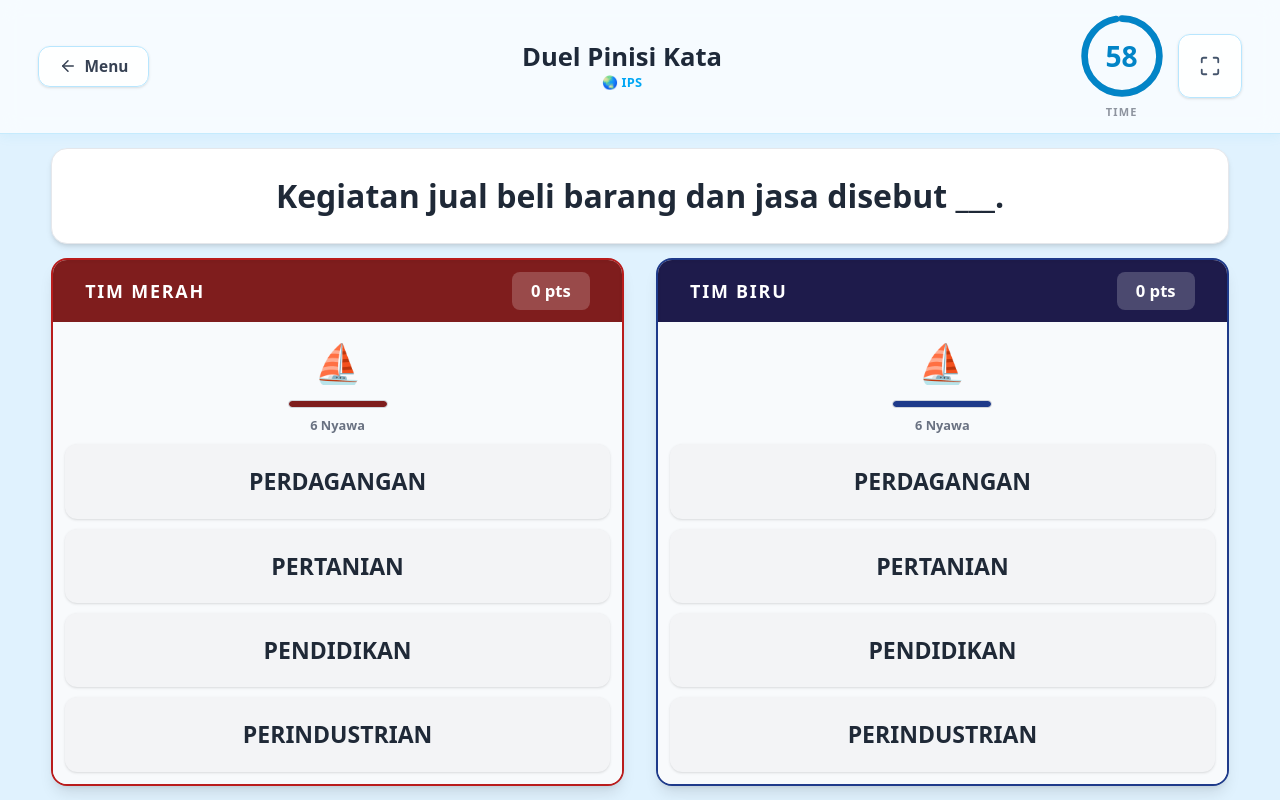
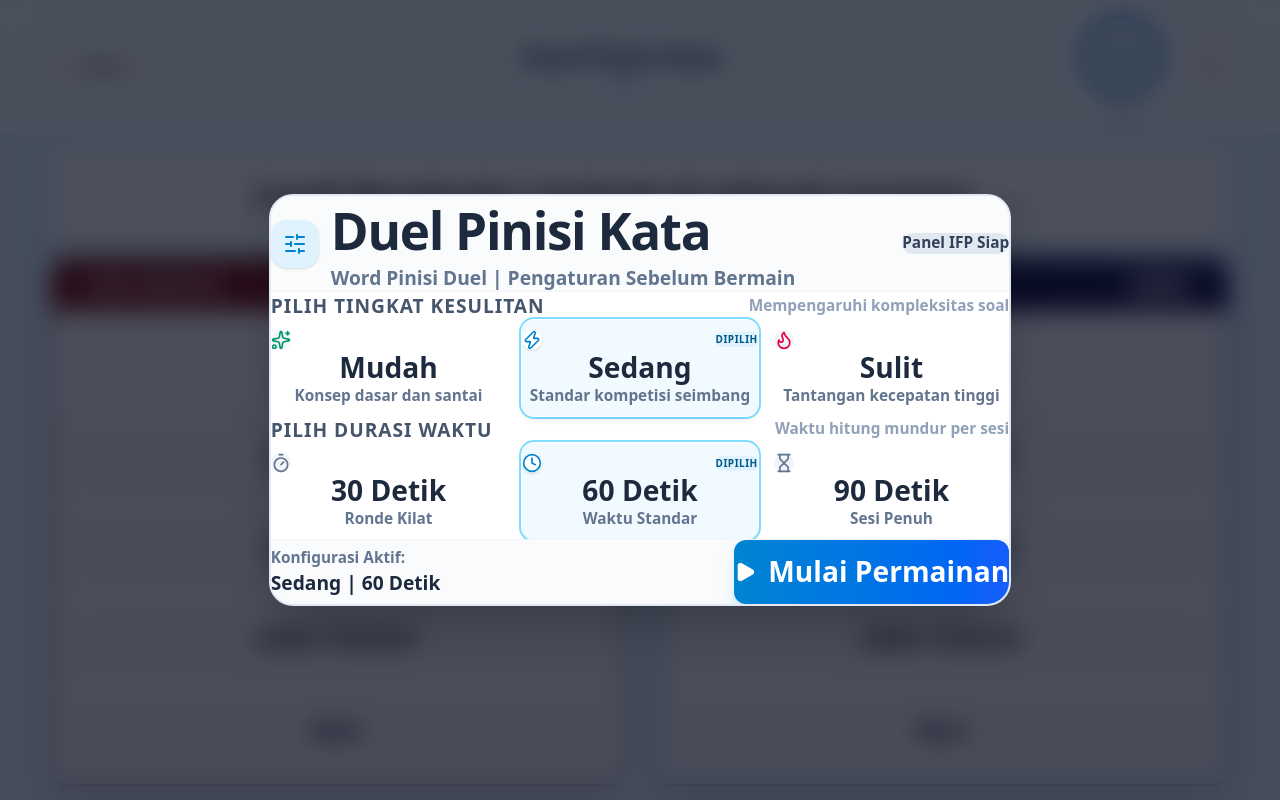
Before and after one commit to DiaztMF/EduPanel, a Next.js app: page /games/word-pinisi-duel in a window 1280 px wide. Built offline with nearby package versions, Linux system fonts and the light colour scheme.

Commit message:
feat: expand word challenges and add setup modal to word-pinisi-duel

```diff
--- a/src/app/games/word-pinisi-duel/page.tsx
+++ b/src/app/games/word-pinisi-duel/page.tsx
@@ -5,37 +5,53 @@
 import { usePinisiStore, MAX_ERRORS } from "@/store/usePinisiStore";
 import { GameHeader } from "@/components/game/GameHeader";
 import { VictoryResultModal } from "@/components/game/VictoryResultModal";
+import { GameSetupModal } from "@/components/game/GameSetupModal";
 import { CATEGORY_LABEL } from "@/data/word-challenges";
+import { Sailboat, CheckCircle2, AlertTriangle, SlidersHorizontal } from "lucide-react";
 
-const GAME_DURATION = 60;
-type Phase = "countdown" | "playing" | "finished";
-
-const SHIP_STAGES = ["⛵", "🚢", "🛥️", "🚤", "🔥", "💥", "🌊"];
+type Phase = "setup" | "countdown" | "playing" | "finished";
 
 function ShipDisplay({ errors, player }: { errors: number; player: 1 | 2 }) {
+  const livesLeft = Math.max(0, MAX_ERRORS - errors);
   const pct = Math.min(errors / MAX_ERRORS, 1);
   const color = player === 1 ? "#1e3a8a" : "#7f1d1d";
-  const stage = Math.min(errors, SHIP_STAGES.length - 1);
+  const isCritical = errors >= MAX_ERRORS - 2;
 
   return (
     <div className="flex flex-col items-center gap-2">
       <motion.div
         key={errors}
-        animate={{ rotate: errors > 0 ? [-3, 3, -2, 0] : 0, scale: errors >= MAX_ERRORS ? [1, 1.3, 0.8] : 1 }}
-        transition={{ duration: 0.4 }}
-        style={{ fontSize: "clamp(24px, 3vw, 48px)", filter: errors >= MAX_ERRORS ? "grayscale(1)" : "none" }}
+        animate={{
+          rotate: errors > 0 ? [-4, 4, -2, 0] : 0,
+          scale: errors >= MAX_ERRORS ? [1, 1.25, 0.85] : 1,
+        }}
+        transition={{ duration: 0.35 }}
+        className={`p-3 rounded-2xl flex items-center justify-center shadow-sm border-2 ${
+          errors >= MAX_ERRORS
+            ? "bg-slate-200 border-slate-300 text-slate-400"
+            : isCritical
+            ? "bg-rose-50 border-rose-300 text-rose-600 animate-pulse"
+            : player === 1
+            ? "bg-blue-50 border-blue-200 text-blue-700"
+            : "bg-red-50 border-red-200 text-red-700"
+        }`}
       >
-        {SHIP_STAGES[stage]}
+        <Sailboat size={32} />
       </motion.div>
-      <div className="rounded-full overflow-hidden border" style={{ width: "clamp(60px, 8vw, 100px)", height: "clamp(8px, 1vh, 12px)", background: "#e5e7eb", borderColor: "#d1d5db" }}>
+      <div
+        className="rounded-full overflow-hidden border border-slate-300 bg-slate-200"
+        style={{ width: "clamp(70px, 9vw, 110px)", height: "clamp(8px, 1.2vh, 14px)" }}
+      >
         <motion.div
           className="h-full rounded-full"
           animate={{ width: `${(1 - pct) * 100}%` }}
           style={{ background: color }}
-          transition={{ type: "spring", stiffness: 100 }}
+          transition={{ type: "spring", stiffness: 120 }}
         />
       </div>
-      <span className="font-bold text-gray-500" style={{ fontSize: "clamp(10px, 1vw, 14px)" }}>{MAX_ERRORS - errors} Nyawa</span>
+      <span className="font-black text-slate-600 text-xs tracking-wide">
+        {livesLeft} / {MAX_ERRORS} Daya Tahan
+      </span>
     </div>
   );
 }
@@ -78,7 +94,9 @@
             style={{
               minHeight: "clamp(44px, 5vh, 72px)",
               fontSize: "clamp(16px, 1.8vw, 28px)",
-              opacity: disabled && !isGuessed ? 0.7 : 1,
+              padding: "clamp(6px, 1vh, 12px)",
+              lineHeight: 1.1,
+              userSelect: "none"
             }}
           >
             {opt}
@@ -89,42 +107,54 @@
   );
 }
 
-function TeamPanel({ player, errors, guessed, options, answer, score, onGuess, disabled }: {
-  player: 1 | 2; errors: number; guessed: Set<string>; options: string[]; answer: string; score: number; onGuess: (l: string) => void; disabled: boolean;
+function TeamPanel({
+  player, errors, guessed, options, answer, score, onGuess, disabled
+}: {
+  player: 1 | 2; errors: number; guessed: Set<string>; options: string[]; answer: string; score: number;
+  onGuess: (l: string) => void; disabled: boolean;
 }) {
   const isP1 = player === 1;
+  const isGameOver = errors >= MAX_ERRORS;
+  const isWordDone = guessed.has(answer);
+
   const headerColor = isP1 ? "#1e1b4b" : "#7f1d1d";
-  const borderColor = isP1 ? "#1e3a8a" : "#b91c1c";
+  const borderColor = isP1 ? "#1e3a8a" : "#7f1d1d";
   const teamName = isP1 ? "TIM BIRU" : "TIM MERAH";
-  const isWordDone = guessed.has(answer);
-  const isGameOver = errors >= MAX_ERRORS;
 
   return (
-    <div className="flex flex-col bg-white rounded-2xl shadow-lg border-2 overflow-hidden w-full h-full" style={{ borderColor: borderColor }}>
-      {/* Header bar */}
-      <div className="flex items-center justify-between text-white shadow-inner flex-shrink-0" style={{ backgroundColor: headerColor, padding: "clamp(12px, 1.5vh, 20px) clamp(20px, 3vw, 32px)" }}>
-        <h2 className="font-bold tracking-widest" style={{ fontSize: "clamp(14px, 1.4vw, 22px)" }}>{teamName}</h2>
-        <div className="font-black bg-white/20 rounded-lg" style={{ padding: "clamp(6px, 0.8vh, 10px) clamp(12px, 1.5vw, 20px)", fontSize: "clamp(13px, 1.3vw, 18px)" }}>{score} pts</div>
+    <div
+      className="flex flex-col bg-white rounded-2xl shadow-lg border-2 overflow-hidden w-full h-full"
+      style={{ borderColor: borderColor }}
+    >
+      <div
+        className="flex items-center justify-between text-white shadow-inner flex-shrink-0"
+        style={{
+          backgroundColor: headerColor,
+          padding: "clamp(8px, 1vh, 16px) clamp(16px, 2.5vw, 32px)",
+        }}
+      >
+        <h2 className="font-bold tracking-widest" style={{ fontSize: "clamp(14px, 1.6vw, 22px)" }}>{teamName}</h2>
+        <div className="font-black bg-white/20 rounded-lg" style={{ padding: "clamp(4px, 0.6vh, 8px) clamp(10px, 1.2vw, 16px)", fontSize: "clamp(12px, 1.3vw, 18px)" }}>{score} pts</div>
       </div>
 
-      {/* Content: ship + options fills all remaining height */}
-      <div className="flex-1 flex flex-col min-h-0" style={{ padding: "clamp(10px, 1.5vh, 18px)", background: "#f8fafc", gap: "clamp(8px, 1.2vh, 14px)" }}>
-        {/* Ship status — compact, fixed height */}
-        <div className="flex justify-center items-center flex-shrink-0">
-           <ShipDisplay errors={errors} player={player} />
+      <div
+        className="flex-1 flex flex-col min-h-0"
+        style={{ padding: "clamp(10px, 1.5vh, 20px)", background: "#f8fafc", gap: "clamp(8px, 1.2vh, 16px)" }}
+      >
+        <div className="flex-shrink-0 flex items-center justify-center">
+          <ShipDisplay errors={errors} player={player} />
         </div>
 
-        {/* Options or result — flex-1 to fill remaining space */}
         <div className="flex-1 flex flex-col min-h-0">
           {isWordDone ? (
-            <motion.div initial={{ scale: 0.8, opacity: 0 }} animate={{ scale: 1, opacity: 1 }} className="flex-1 flex flex-col items-center justify-center">
-              <p style={{ fontSize: "clamp(48px,5vw,80px)" }}>🎉</p>
-              <p className="font-black text-[#10b981]" style={{ fontSize: "clamp(20px,2vw,36px)" }}>Berhasil!</p>
+            <motion.div initial={{ scale: 0.8, opacity: 0 }} animate={{ scale: 1, opacity: 1 }} className="flex-1 flex flex-col items-center justify-center gap-2">
+              <CheckCircle2 size={48} className="text-emerald-500" />
+              <p className="font-black text-emerald-600" style={{ fontSize: "clamp(18px, 2vw, 32px)" }}>Berhasil!</p>
             </motion.div>
           ) : isGameOver ? (
-            <motion.div initial={{ scale: 0.8, opacity: 0 }} animate={{ scale: 1, opacity: 1 }} className="flex-1 flex flex-col items-center justify-center">
-              <p style={{ fontSize: "clamp(48px,5vw,80px)" }}>💥</p>
-              <p className="font-black text-[#ef4444]" style={{ fontSize: "clamp(20px,2vw,36px)" }}>Tenggelam!</p>
+            <motion.div initial={{ scale: 0.8, opacity: 0 }} animate={{ scale: 1, opacity: 1 }} className="flex-1 flex flex-col items-center justify-center gap-2">
+              <AlertTriangle size={48} className="text-rose-500" />
+              <p className="font-black text-rose-600" style={{ fontSize: "clamp(18px, 2vw, 32px)" }}>Tenggelam!</p>
             </motion.div>
           ) : (
             <MultipleChoiceOptions
@@ -144,8 +174,9 @@
 export default function WordPinisiDuelPage() {
   const { currentWord, p1Guessed, p2Guessed, p1Errors, p2Errors, submitAnswer, nextWord, reset } = usePinisiStore();
 
-  const [phase, setPhase] = useState<Phase>("countdown");
+  const [phase, setPhase] = useState<Phase>("setup");
   const [countdown, setCountdown] = useState(3);
+  const [gameDuration, setGameDuration] = useState(60);
   const [p1Score, setP1Score] = useState(0);
   const [p2Score, setP2Score] = useState(0);
   const [winner, setWinner] = useState<"p1" | "p2" | "draw" | null>(null);
@@ -165,13 +196,12 @@
     if (countdown <= 0) {
       const t = setTimeout(() => {
         setPhase("playing");
-        reset();
       }, 0);
       return () => clearTimeout(t);
     }
     const id = setTimeout(() => setCountdown((c) => c - 1), 1000);
     return () => clearTimeout(id);
-  }, [phase, countdown, reset]);
+  }, [phase, countdown]);
 
   const scoredRef = useRef<string | null>(null);
 
@@ -188,8 +218,6 @@
     else setWinner("draw");
   }, [phase, p1Score, p2Score]);
 
-
-
   // Auto-advance
   useEffect(() => {
     if (phase !== "playing") return;
@@ -202,12 +230,10 @@
     }
 
     if (anyAnswered) {
-      // Move to next word quickly after any answer
       const t = setTimeout(() => nextWord(), 1200);
       return () => clearTimeout(t);
     }
-  // eslint-disable-next-line react-hooks/exhaustive-deps
-  }, [p1Done, p2Done, anyAnswered, phase, currentWord.id]);
+  }, [p1Done, p2Done, anyAnswered, phase, currentWord.id, nextWord]);
 
   const handleGuess = (player: 1 | 2, option: string) => {
     if (phase !== "playing") return;
@@ -215,7 +241,28 @@
   };
 
   const handleRematch = () => {
-    setPhase("countdown"); setCountdown(3); setP1Score(0); setP2Score(0); setWinner(null); reset();
+    reset();
+    setP1Score(0);
+    setP2Score(0);
+    setWinner(null);
+    setPhase("countdown");
+    setCountdown(3);
+  };
+
+  const handleStartGame = ({
+    difficulty,
+    duration,
+  }: {
+    difficulty: "easy" | "medium" | "hard";
+    duration: number;
+  }) => {
+    setGameDuration(duration);
+    reset(difficulty);
+    setP1Score(0);
+    setP2Score(0);
+    setWinner(null);
+    setPhase("countdown");
+    setCountdown(3);
   };
 
   if (!isMounted) return <div className="w-full h-full bg-[#e0f2fe]" />;
@@ -227,12 +274,24 @@
       <GameHeader
         title="Duel Pinisi Kata"
         subtitle={CATEGORY_LABEL[currentWord.category as keyof typeof CATEGORY_LABEL] ?? "Word Pinisi Duel"}
-        timerDuration={GAME_DURATION}
+        timerDuration={gameDuration}
         isTimerRunning={phase === "playing"}
         onTimerComplete={() => finishGame()}
+        rightSlot={
+          <button
+            type="button"
+            onClick={() => setPhase("setup")}
+            aria-label="Pengaturan Permainan"
+            className="flex items-center justify-center rounded-xl border border-sky-200 bg-white/80 text-gray-700 font-bold shadow-sm hover:bg-white transition-colors"
+            style={{
+              minWidth: "clamp(40px, 5vw, 64px)",
+              minHeight: "clamp(40px, 5vw, 64px)",
+            }}
+          >
+            <SlidersHorizontal size={20} />
+          </button>
+        }
       />
-
-
 
       {/* CENTER CLUE CARD */}
       <div className="w-full z-10 flex-shrink-0" style={{ padding: "clamp(12px, 1.8vh, 22px) clamp(20px, 4vw, 60px)" }}>
@@ -303,6 +362,16 @@
       </AnimatePresence>
 
       <VictoryResultModal isOpen={phase === "finished"} winner={winner} p1Score={p1Score} p2Score={p2Score} p1Label="Tim Biru" p2Label="Tim Merah" onRematch={handleRematch} />
+
+      {/* PRE-GAME SETUP MODAL */}
+      <GameSetupModal
+        isOpen={phase === "setup"}
+        gameTitle="Duel Pinisi Kata"
+        gameSubtitle="Word Pinisi Duel"
+        defaultDifficulty="medium"
+        defaultDuration={60}
+        onStart={handleStartGame}
+      />
     </div>
   );
 }
--- a/src/data/word-challenges.ts
+++ b/src/data/word-challenges.ts
@@ -25,30 +25,84 @@
 }
 
 export const WORD_CHALLENGES: WordChallenge[] = [
-  // ─── IPA ───
+  // ─── EASY: 3-4 HURUF & KATA DASAR ───
+  // IPA
   w("Pohon besar memiliki banyak ___.", "DAUN", ["AIR", "PASIR", "BATU", "DAUN"], "ipa", "easy"),
-  w("Hewan berdarah dingin yang hidup di dua alam disebut ___.", "AMFIBI", ["AMFIBI", "MAMALIA", "UNGGAS", "REPTIL"], "ipa", "medium"),
-  w("Proses perubahan wujud cair menjadi gas adalah ___.", "PENGUAPAN", ["PEMBEKUAN", "PENGUAPAN", "PENCAIRAN", "PENYALURAN"], "ipa", "easy"),
-  w("Pusat tata surya kita adalah ___.", "MATAHARI", ["BULAN", "BUMI", "MATAHARI", "BINTANG"], "ipa", "easy"),
-  w("Manusia bernapas menghirup ___.", "OKSIGEN", ["KARBON", "NITROGEN", "OKSIGEN", "HIDROGEN"], "ipa", "easy"),
+  w("Benda yang menyala panas dan membakar adalah ___.", "API", ["ES", "API", "ANGIN", "AIR"], "ipa", "easy"),
+  w("Ikan berenang menggunakan ___.", "SIRIP", ["KAKI", "SAYAP", "SIRIP", "PARUH"], "ipa", "easy"),
+  w("Indra penglihatan pada manusia adalah ___.", "MATA", ["TELINGA", "MATA", "HIDUNG", "LIDAH"], "ipa", "easy"),
+  w("Tanaman membutuhkan sinar ___ untuk tumbuh subur.", "SURYA", ["BULAN", "SURYA", "LAMPU", "BINTANG"], "ipa", "easy"),
 
-  // ─── IPS ───
-  w("Kegiatan jual beli barang dan jasa disebut ___.", "PERDAGANGAN", ["PERDAGANGAN", "PERTANIAN", "PENDIDIKAN", "PERINDUSTRIAN"], "ips", "easy"),
-  w("Candi Borobudur terletak di provinsi ___.", "JAWA TENGAH", ["JAWA BARAT", "JAWA TIMUR", "JAWA TENGAH", "BALI"], "ips", "medium"),
-  w("Alat pembayaran yang sah adalah ___.", "UANG", ["BARTER", "UANG", "CEK", "EMAS"], "ips", "easy"),
-  w("Orang yang menjalankan kereta api disebut ___.", "MASINIS", ["PILOT", "NAHKODA", "MASINIS", "SUPIR"], "ips", "easy"),
+  // IPS
+  w("Alat pembayaran yang sah di negara kita adalah ___.", "UANG", ["BARTER", "UANG", "CEK", "EMAS"], "ips", "easy"),
+  w("Tempat berlabuhnya kapal laut disebut ___.", "PELABUHAN", ["BANDARA", "STASIUN", "PELABUHAN", "TERMINAL"], "ips", "easy"),
+  w("Petani menanam padi di areal persawahan atau ___.", "SAWAH", ["KANTOR", "SAWAH", "PABRIK", "TOKO"], "ips", "easy"),
+  w("Peta mini yang berbentuk bola bumi tiruan disebut ___.", "GLOBE", ["ATLAS", "GLOBE", "DENAH", "KOMPAS"], "ips", "easy"),
 
-  // ─── BAHASA ───
+  // BAHASA
   w("Antonim dari kata 'Besar' adalah ___.", "KECIL", ["PANJANG", "KECIL", "LEBAR", "TINGGI"], "bahasa", "easy"),
-  w("Karangan yang berisi pengalaman nyata disebut ___.", "NONFIKSI", ["FIKSI", "NONFIKSI", "DONGENG", "FABEL"], "bahasa", "medium"),
-  w("Budi membaca ___ di perpustakaan.", "BUKU", ["BUKU", "SEPATU", "PIRING", "MEJA"], "bahasa", "easy"),
-  w("Ibu memasak nasi di ___.", "DAPUR", ["KAMAR", "HALAMAN", "DAPUR", "GARASI"], "bahasa", "easy"),
+  w("Budi membaca ___ di perpustakaan sekolah.", "BUKU", ["BUKU", "SEPATU", "PIRING", "MEJA"], "bahasa", "easy"),
+  w("Ibu memasak nasi dan sayur di ruang ___.", "DAPUR", ["KAMAR", "HALAMAN", "DAPUR", "GARASI"], "bahasa", "easy"),
+  w("Sinonim dari kata 'Melihat' adalah ___.", "MEMANDANG", ["MENDENGAR", "MEMANDANG", "MENULIS", "MERABA"], "bahasa", "easy"),
+  w("Lawan kata dari 'Cepat' adalah ___.", "LAMBAT", ["DERAS", "LAMBAT", "SINGKAT", "KENCANG"], "bahasa", "easy"),
 
-  // ─── UMUM ───
+  // UMUM
   w("Alat musik gitar dimainkan dengan cara ___.", "DIPETIK", ["DIPUKUL", "DIPETIK", "DITIUP", "DIGESEK"], "umum", "easy"),
   w("Warna bendera negara Indonesia adalah Merah dan ___.", "PUTIH", ["BIRU", "KUNING", "HIJAU", "PUTIH"], "umum", "easy"),
-  w("Benda yang digunakan untuk berlindung dari hujan adalah ___.", "PAYUNG", ["KERTAS", "KAYU", "PAYUNG", "KARDUS"], "umum", "easy"),
-  w("Hewan yang memiliki belalai panjang adalah ___.", "GAJAH", ["JERAPAH", "GAJAH", "HARIMAU", "KUDA"], "umum", "easy"),
+  w("Benda yang digunakan untuk berlindung saat hujan adalah ___.", "PAYUNG", ["KERTAS", "KAYU", "PAYUNG", "KARDUS"], "umum", "easy"),
+  w("Hewan darat berukuran besar dengan belalai panjang adalah ___.", "GAJAH", ["JERAPAH", "GAJAH", "HARIMAU", "KUDA"], "umum", "easy"),
+  w("Pagi hari matahari terbit dari arah ___.", "TIMUR", ["BARAT", "UTARA", "SELATAN", "TIMUR"], "umum", "easy"),
+
+  // ─── MEDIUM: 5-7 HURUF & KONSEP TEMATIK ───
+  // IPA
+  w("Hewan berdarah dingin yang hidup di dua alam disebut ___.", "AMFIBI", ["AMFIBI", "MAMALIA", "UNGGAS", "REPTIL"], "ipa", "medium"),
+  w("Proses perubahan wujud cair menjadi gas dinamakan ___.", "PENGUAPAN", ["PEMBEKUAN", "PENGUAPAN", "PENCAIRAN", "PENYALURAN"], "ipa", "medium"),
+  w("Pusat peredaran tata surya kita adalah bintang ___.", "MATAHARI", ["BULAN", "BUMI", "MATAHARI", "BINTANG"], "ipa", "medium"),
+  w("Manusia bernapas menghirup gas ___ segar.", "OKSIGEN", ["KARBON", "NITROGEN", "OKSIGEN", "HIDROGEN"], "ipa", "medium"),
+  w("Hubungan saling menguntungkan antar makhluk hidup adalah simbiosis ___.", "MUTUALISME", ["PARASITISME", "MUTUALISME", "KOMENSALISME", "NETRALISME"], "ipa", "medium"),
+  w("Bagian tumbuhan yang berfungsi menyerap air dari dalam tanah adalah ___.", "AKAR", ["BATANG", "DAUN", "BUNGA", "AKAR"], "ipa", "medium"),
+  w("Benda langit yang memantulkan cahaya matahari ke bumi pada malam hari adalah ___.", "BULAN", ["METEOR", "BULAN", "KOMET", "ASTEROID"], "ipa", "medium"),
+
+  // IPS
+  w("Candi Borobudur terletak di wilayah provinsi ___.", "JAWA TENGAH", ["JAWA BARAT", "JAWA TIMUR", "JAWA TENGAH", "BALI"], "ips", "medium"),
+  w("Orang yang menjalankan perjalanan kereta api disebut ___.", "MASINIS", ["PILOT", "NAHKODA", "MASINIS", "SUPIR"], "ips", "medium"),
+  w("Kegiatan menghasilkan barang atau jasa dalam ilmu ekonomi disebut ___.", "PRODUKSI", ["KONSUMSI", "DISTRIBUSI", "PRODUKSI", "TRANSAKSI"], "ips", "medium"),
+  w("Negara tetangga Indonesia yang memiliki menara kembar Petronas adalah ___.", "MALAYSIA", ["SINGAPURA", "BRUNEI", "THAILAND", "MALAYSIA"], "ips", "medium"),
+  w("Wilayah daratan yang menjorok masuk ke dalam lautan luas disebut ___.", "SEMENANJUNG", ["TELUK", "SEMENANJUNG", "SELAT", "SAMUDRA"], "ips", "medium"),
+
+  // BAHASA
+  w("Karangan yang ditulis berdasarkan fakta dan data nyata disebut karangan ___.", "NONFIKSI", ["FIKSI", "NONFIKSI", "DONGENG", "FABEL"], "bahasa", "medium"),
+  w("Kata penghubung antar kalimat dalam tata bahasa disebut ___.", "KONJUNGSI", ["PREPOSISI", "KONJUNGSI", "NOMINA", "VERBA"], "bahasa", "medium"),
+  w("Pesan moral yang ingin disampaikan pengarang dalam sebuah cerita adalah ___.", "AMANAT", ["TEMA", "ALUR", "AMANAT", "LATAR"], "bahasa", "medium"),
+  w("Gaya bahasa perumpamaan atau kiasan dalam sastra dinamakan ___.", "MAJAS", ["RIMA", "MAJAS", "BAIT", "PARAGRAF"], "bahasa", "medium"),
+
+  // UMUM
+  w("Kendaraan tradisional khas Yogyakarta yang ditarik oleh kuda adalah ___.", "ANDONG", ["BECAK", "ANDONG", "BEMO", "DELMAN"], "umum", "medium"),
+  w("Alat untuk menentukan arah mata angin adalah jarum ___.", "KOMPAS", ["TERMOMETER", "BAROMETER", "KOMPAS", "SPEEDOMETER"], "umum", "medium"),
+  w("Bangunan pelindung di tepi pantai penunjuk navigasi malam hari adalah ___.", "MERCUSUAR", ["BENTENG", "MERCUSUAR", "DERMAGA", "MENARA"], "umum", "medium"),
+
+  // ─── HARD: KATA MAJEMUK & TINGKAT TINGGI ───
+  // IPA
+  w("Perubahan bentuk tubuh hewan dari telur hingga dewasa disebut ___.", "METAMORFOSIS", ["FOTOSINTESIS", "METAMORFOSIS", "RESPIRASI", "REGENERASI"], "ipa", "hard"),
+  w("Kemampuan kelelawar mendeteksi mangsa menggunakan pantulan suara adalah ___.", "EKOLOKASI", ["NAVIGASI", "EKOLOKASI", "MIMIKRI", "KAMUFLASE"], "ipa", "hard"),
+  w("Penyesuaian diri hewan dengan mengubah warna kulit mengikuti lingkungan dinamakan ___.", "MIMIKRI", ["AUTOTOMI", "HIBERNASI", "MIMIKRI", "ESTIVASI"], "ipa", "hard"),
+  w("Tempat pertukaran gas oksigen dan karbon dioksida di paru-paru adalah ___.", "ALVEOLUS", ["BRONKUS", "TRAKEA", "ALVEOLUS", "FARING"], "ipa", "hard"),
+  w("Zat cair yang berfungsi sebagai penghantar arus listrik disebut larutan ___.", "ELEKTROLIT", ["KOLOID", "SUSPENSI", "ELEKTROLIT", "ORGANIK"], "ipa", "hard"),
+
+  // IPS
+  w("Proses penyatuan berbagai kebudayaan menjadi satu kebudayaan baru disebut ___.", "ASIMILASI", ["AKULTURASI", "ASIMILASI", "INTEGRASI", "SEGREGASI"], "ips", "hard"),
+  w("Sistem perekonomian yang berlandaskan asas kekeluargaan di Indonesia adalah ___.", "KOPERASI", ["PERSEROAN", "KOPERASI", "YAYASAN", "BUMN"], "ips", "hard"),
+  w("Garis batas laut teritorial kedaulatan Indonesia berjarak ___ mil laut.", "DUA BELAS", ["SEPULUH", "DUA BELAS", "DUA PULUH", "DUA RATUS"], "ips", "hard"),
+  w("Peristiwa pengasingan tokoh bangsa ke Rengasdengklok menjelang proklamasi dipimpin golongan ___.", "PEMUDA", ["TUA", "MILITER", "PEMUDA", "BANGSAWAN"], "ips", "hard"),
+
+  // BAHASA
+  w("Bagian awal teks eksplanasi yang berisi gambaran umum fenomena dinamakan identifikasi ___.", "FENOMENA", ["KESIMPULAN", "FENOMENA", "ULASAN", "ARGUMEN"], "bahasa", "hard"),
+  w("Kalimat yang subjeknya dikenai pekerjaan dalam tata bahasa disebut kalimat ___.", "PASIF", ["AKTIF", "PASIF", "MAJEMUK", "TUNGGAL"], "bahasa", "hard"),
+  w("Daftar sumber rujukan buku pada halaman akhir karya ilmiah disebut ___.", "BIBLIOGRAFI", ["GLOSARIUM", "INDEKS", "BIBLIOGRAFI", "LAMPIRAN"], "bahasa", "hard"),
+
+  // UMUM
+  w("Koleksi benda-benda bersejarah dan artefak purbakala disimpan rapi di gedung ___.", "MUSEUM", ["ARSIP", "MUSEUM", "PERPUSTAKAAN", "GALERI"], "umum", "hard"),
+  w("Upaya menjaga dan melindungi kelestarian alam hayati dari kepunahan disebut ___.", "KONSERVASI", ["EKSPLOITASI", "REBOISASI", "KONSERVASI", "URBANISASI"], "umum", "hard"),
 ];
 
 function shuffle<T>(arr: T[]): T[] {
@@ -60,17 +114,31 @@
   return a;
 }
 
-let pool = shuffle(WORD_CHALLENGES);
+let activePool: WordChallenge[] = [];
 let poolIdx = 0;
+let currentDifficultyFilter: WordChallenge["difficulty"] | null = null;
 
-export function getNextWord(): WordChallenge {
-  if (poolIdx >= pool.length) { pool = shuffle(WORD_CHALLENGES); poolIdx = 0; }
-  return pool[poolIdx++];
+function initPool(difficulty?: WordChallenge["difficulty"]) {
+  currentDifficultyFilter = difficulty ?? null;
+  const filtered = difficulty
+    ? WORD_CHALLENGES.filter((w) => w.difficulty === difficulty)
+    : WORD_CHALLENGES;
+
+  activePool = shuffle(filtered.length > 0 ? filtered : WORD_CHALLENGES);
+  poolIdx = 0;
 }
 
-export function resetWordPool() {
-  pool = shuffle(WORD_CHALLENGES);
-  poolIdx = 0;
+export function getNextWord(difficulty?: WordChallenge["difficulty"]): WordChallenge {
+  if (difficulty && difficulty !== currentDifficultyFilter) {
+    initPool(difficulty);
+  } else if (activePool.length === 0 || poolIdx >= activePool.length) {
+    initPool(difficulty);
+  }
+  return activePool[poolIdx++];
+}
+
+export function resetWordPool(difficulty?: WordChallenge["difficulty"]) {
+  initPool(difficulty);
 }
 
 export const CATEGORY_COLOR: Record<WordChallenge["category"], string> = {
@@ -81,8 +149,8 @@
 };
 
 export const CATEGORY_LABEL: Record<WordChallenge["category"], string> = {
-  ipa: "🔬 IPA",
-  ips: "🌏 IPS",
-  bahasa: "📖 Bahasa",
-  umum: "⭐ Umum",
+  ipa: "IPA",
+  ips: "IPS",
+  bahasa: "Bahasa",
+  umum: "Umum",
 };
--- a/src/store/usePinisiStore.ts
+++ b/src/store/usePinisiStore.ts
@@ -2,27 +2,29 @@
 import { devtools } from "zustand/middleware";
 import { type WordChallenge, getNextWord, resetWordPool } from "@/data/word-challenges";
 
+export type WordDifficulty = WordChallenge["difficulty"];
+
 interface PinisiState {
+  difficulty: WordDifficulty;
   currentWord: WordChallenge;
-  // Per-player guessed options (Set of words they've clicked)
   p1Guessed: Set<string>;
   p2Guessed: Set<string>;
-  // How many wrong guesses each player has made for the current word
   p1Errors: number;
   p2Errors: number;
 
-  // Actions
   submitAnswer: (player: 1 | 2, option: string) => "correct" | "wrong" | "already";
   nextWord: () => void;
-  reset: () => void;
+  reset: (difficulty?: WordDifficulty) => void;
 }
 
-const MAX_ERRORS = 6; // 6 wrong guesses before word is "lost"
+const MAX_ERRORS = 6;
+const defaultDifficulty: WordDifficulty = "medium";
 
 export const usePinisiStore = create<PinisiState>()(
   devtools(
     (set, get) => ({
-      currentWord: getNextWord(),
+      difficulty: defaultDifficulty,
+      currentWord: getNextWord(defaultDifficulty),
       p1Guessed: new Set(),
       p2Guessed: new Set(),
       p1Errors: 0,
@@ -55,12 +57,26 @@
         return isCorrect ? "correct" : "wrong";
       },
 
-      nextWord: () =>
-        set({ currentWord: getNextWord(), p1Guessed: new Set(), p2Guessed: new Set() }),
+      nextWord: () => {
+        const { difficulty } = get();
+        set({
+          currentWord: getNextWord(difficulty),
+          p1Guessed: new Set(),
+          p2Guessed: new Set(),
+        });
+      },
 
-      reset: () => {
-        resetWordPool();
-        set({ currentWord: getNextWord(), p1Guessed: new Set(), p2Guessed: new Set(), p1Errors: 0, p2Errors: 0 });
+      reset: (newDifficulty) => {
+        const diff = newDifficulty || get().difficulty;
+        resetWordPool(diff);
+        set({
+          difficulty: diff,
+          currentWord: getNextWord(diff),
+          p1Guessed: new Set(),
+          p2Guessed: new Set(),
+          p1Errors: 0,
+          p2Errors: 0,
+        });
       },
     }),
     { name: "Pinisi-Store" }
```
